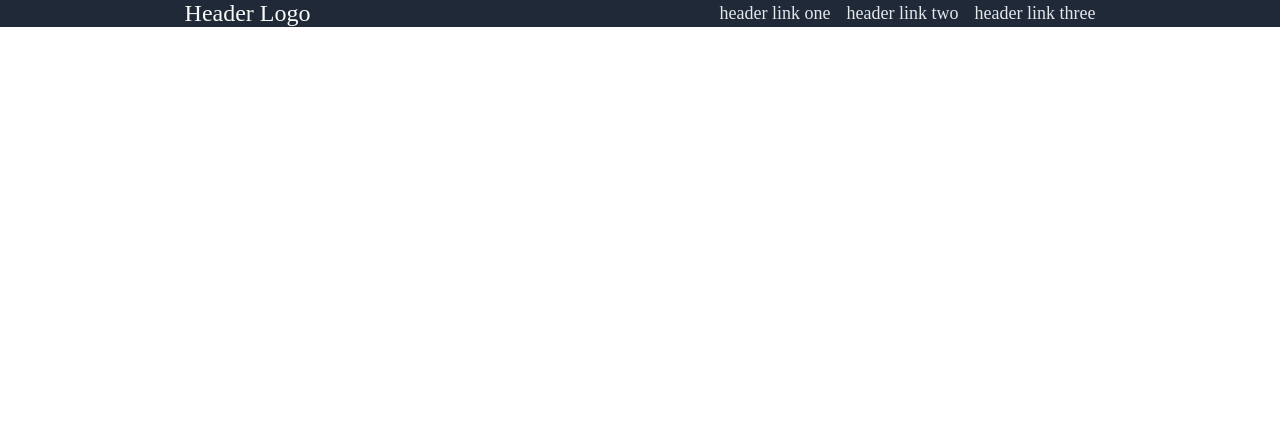
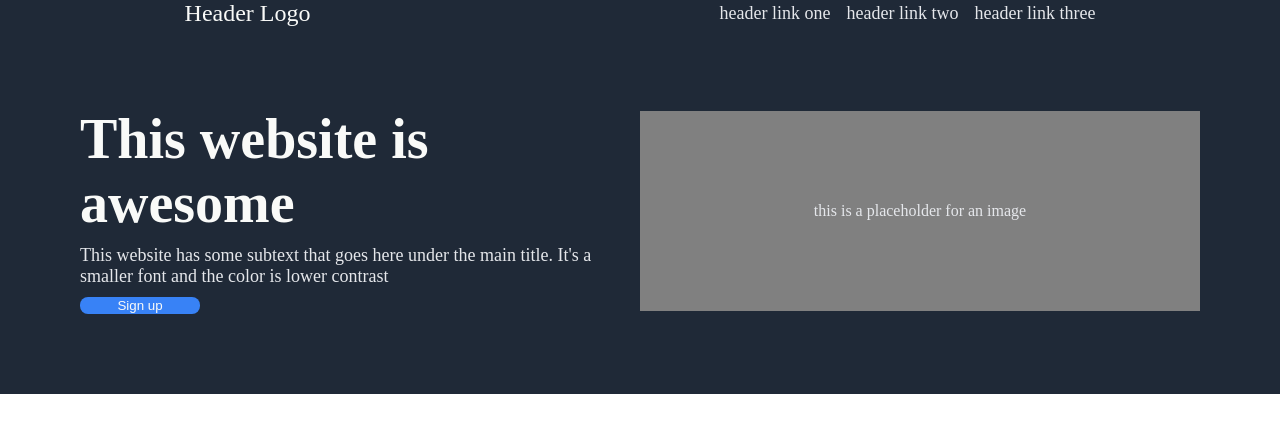
Before and after one commit to Crowlee27/Landing-Page, a plain HTML site: page index.html in a window 1280 px wide. Drawn offline with Linux system fonts and the light colour scheme.

Commit message:
add first bar

```diff
--- a/index.html
+++ b/index.html
@@ -24,5 +24,24 @@
         </div>
     </div>
 
+    <div class="first-bar">
+        <div class="left-top-bar">
+            <div class="hero">
+            <h1>This website is awesome</h1>
+            </div>
+            <div class="hero-text">
+                This website has some subtext that goes here under the main title. It's a smaller font and the color is lower contrast
+            </div>
+            <button class="signup-button"> Sign up</button>
+        </div>
+        <div class="right-top-bar">
+            <div class="image">
+                <p class="placeholder">
+                    this is a placeholder for an image
+                </p>
+            </div>
+        </div>
+    </div>
+
 </body>
 </html>
--- a/style.css
+++ b/style.css
@@ -1,6 +1,11 @@
 *{
     margin: 0;
     /*border: 2px solid red;*/
+}
+
+body{
+    display: flex;
+    flex-direction: column;
 }
 
 .nav-bar{
@@ -24,3 +29,54 @@ ul{
     display: flex;
     gap: 1rem;
 }
+
+.first-bar{
+    background-color: #1f2937;
+    display: flex;
+    justify-content: center;
+    align-items: center;
+    gap: 2rem;
+    padding: 5rem;
+}
+
+.left-top-bar{
+    display: flex;
+    flex-direction: column;
+    gap: 10px;
+}
+
+.right-top-bar{
+    flex-shrink: 0;
+    width: 50%;
+}
+
+.hero{
+    color: #f9faf8;
+    font-size: 28px;
+    font-weight: bolder;
+}
+
+.hero-text{
+    color: #e5e7eb;
+    font-size: 18px;
+}
+
+.signup-button{
+    background-color: #3882f6;
+    color: #f9faf8;
+    width: 120px;
+    border-radius: 8px;
+    border: none;
+}
+
+.placeholder{
+    color: #e5e7eb;
+}
+
+.image{
+    background-color: gray;
+    height: 200px;
+    display: flex;
+    align-items: center;
+    justify-content: center;
+}
```
